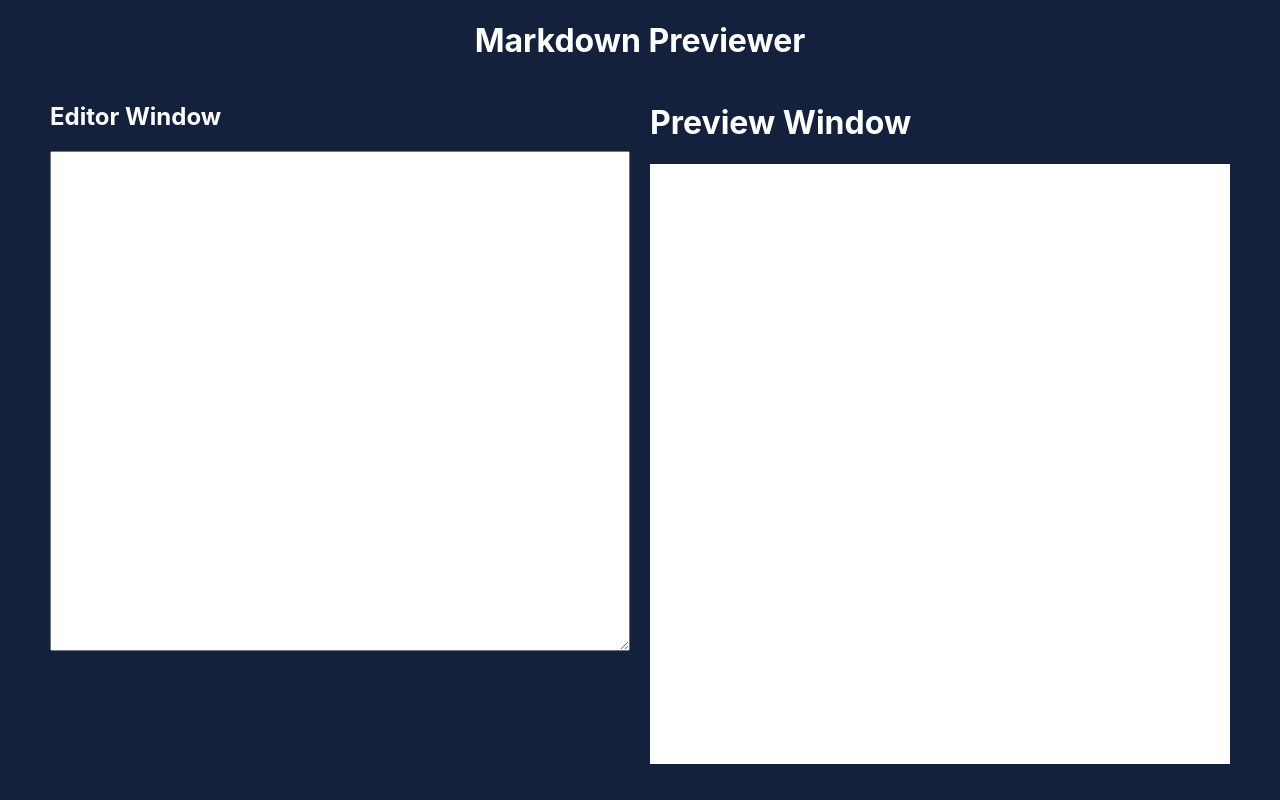
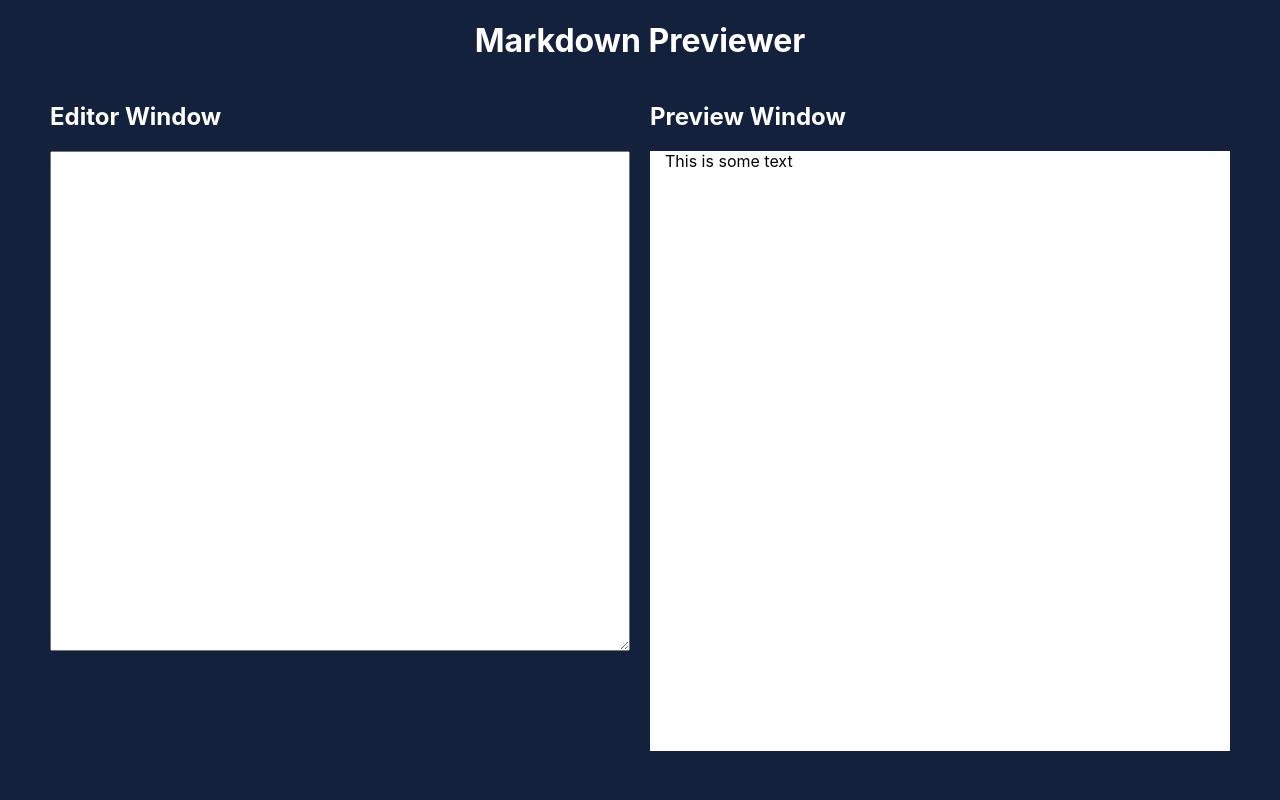
Before and after one commit to leonelamatos/markdown-previewer, a React (Create React App) app: page / in a window 1280 px wide. Built offline with nearby package versions, Linux system fonts and the light colour scheme.

Commit message:
Adds the innerHTLM text to the div

```diff
--- a/src/components/Preview.jsx
+++ b/src/components/Preview.jsx
@@ -1,10 +1,12 @@
 import React from 'react';
 
-const Preview = () => {
+const Preview = ({ text }) => {
 	return (
 		<div id='Preview'>
-			<h1>Preview Window</h1>
-			<div id='preview-area'></div>
+			<h2>Preview Window</h2>
+			<div id='preview-area' dangerouslySetInnerHTML={{ __html: text }}>
+				{/* {text} */}
+			</div>
 		</div>
 	);
 };
```
